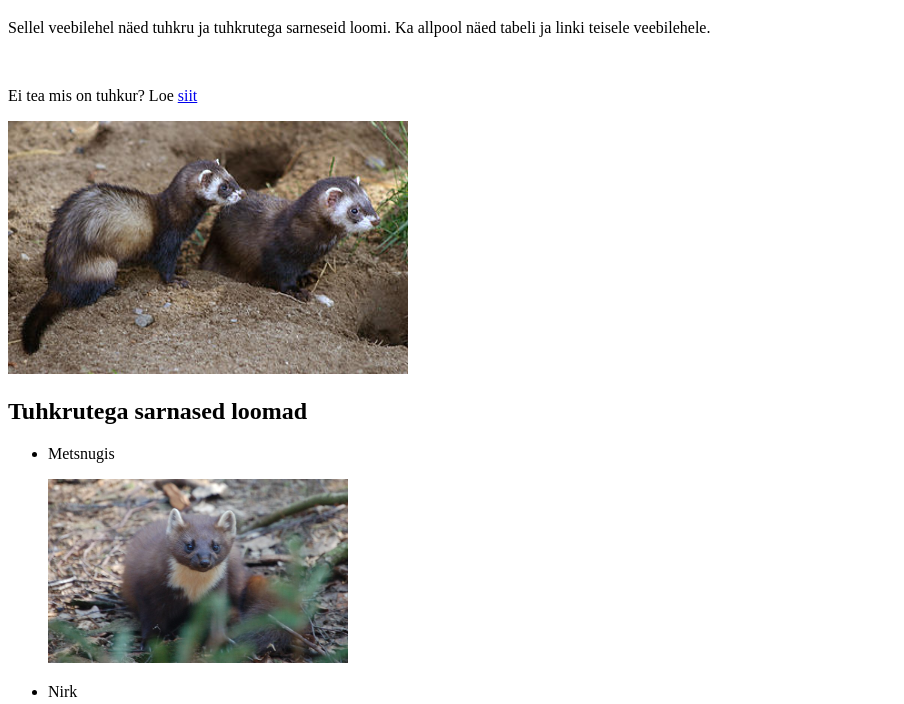
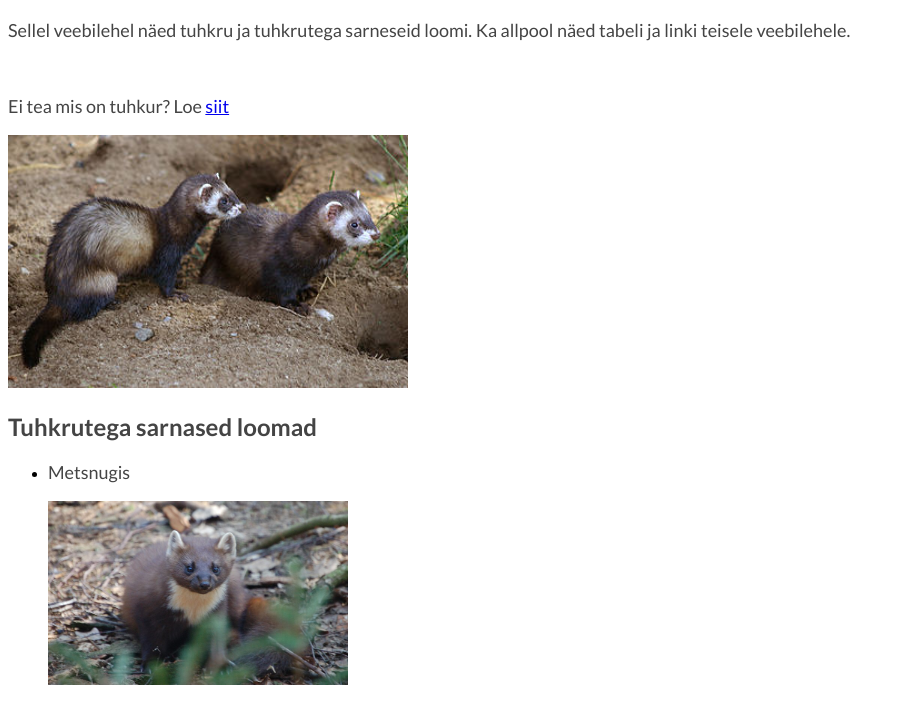
Before and after one commit to JevGolo/se-html, a plain HTML site: page index.html in a window 1280 px wide. Shown: the part 62-766 px from the top of the page, without its empty margins (0-904 px from the left). Drawn offline with Linux system fonts and the light colour scheme.

Commit message:
b) teksti kujundamine. Importeeritud font Lato

```diff
--- a/style.css
+++ b/style.css
@@ -1,7 +1,21 @@
 @import url('https://fonts.googleapis.com/css2?family=Roboto+Condensed:ital,wght@0,100..900;1,100..900&display=swap');
+@import url('https://fonts.googleapis.com/css2?family=Lato:ital,wght@0,100;0,300;0,400;0,700;0,900;1,100;1,300;1,400;1,700;1,900&family=Roboto+Condensed:ital,wght@0,100..900;1,100..900&display=swap');
 #main-header {
     font-family: "Roboto Condensed", sans-serif;
     font-weight: 500;
     font-size: 32px;
     color: #444;
 }
+
+h2, p {
+    color: #444;
+    font-family: "Lato";
+}
+
+h2 {
+    font-size: 24px;;
+}
+
+p {
+    font-size: 18px;
+}
```
